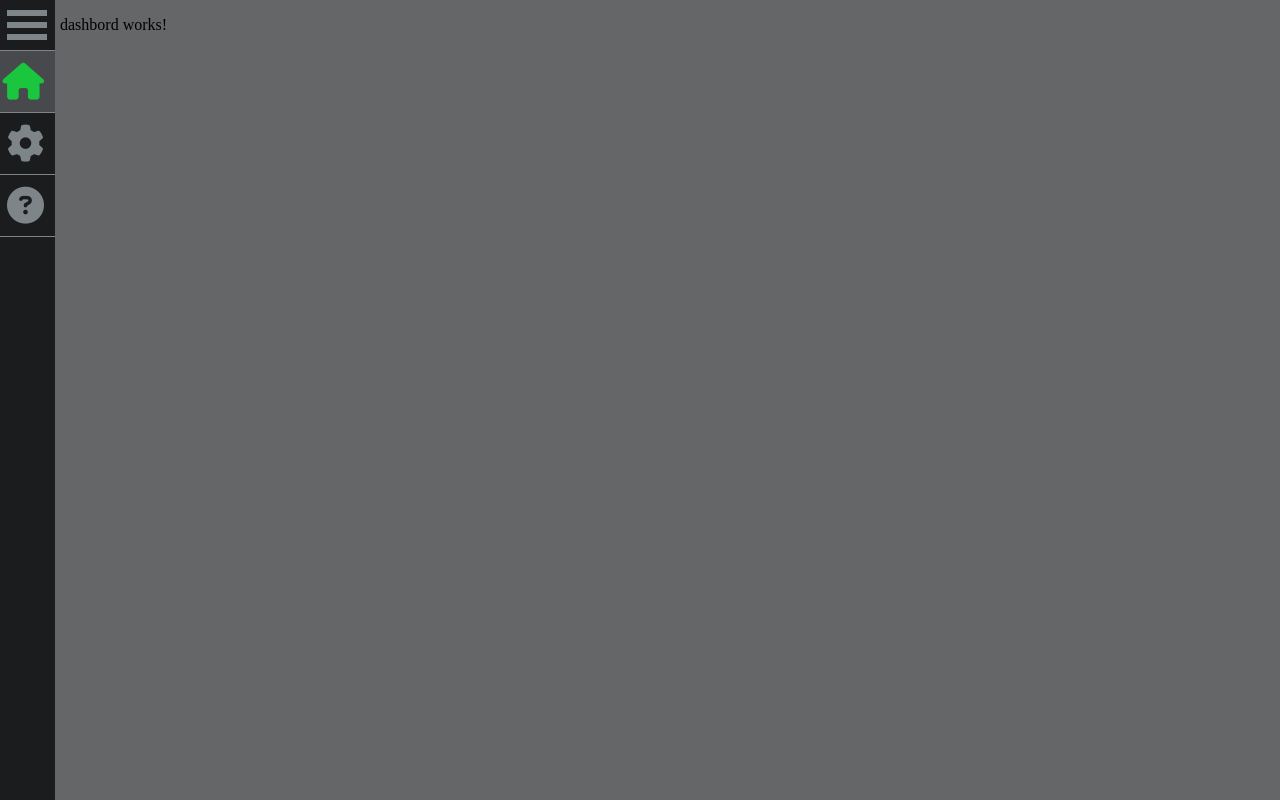
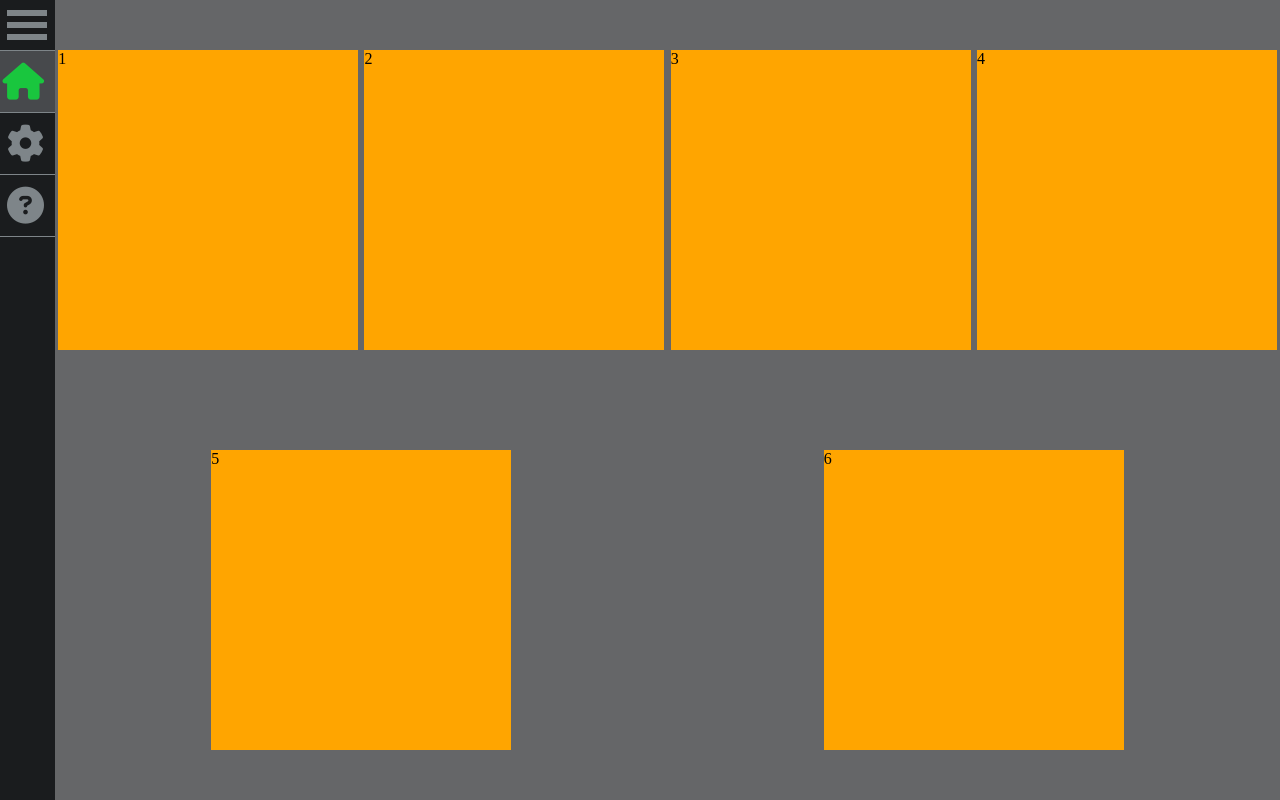
Before and after one commit to RunningAroundInCircles/HomeAutomation, an Angular app: page /dashbord in a window 1280 px wide. Built offline with nearby package versions, Linux system fonts and the light colour scheme.

Commit message:
Dashbord tags with flex added (Testing)

```diff
--- a/src/app/app.component.css
+++ b/src/app/app.component.css
@@ -1,16 +1,16 @@
 main
 {
     display: flex;
-    height: 100vh;
+    min-height: 100vh;
     width: auto;
-    overflow-x: hidden;
 }
 
 nav
 {
     display: flex;
+    flex-shrink: 0;
     flex-flow: column nowrap;
-    height: 100%;
+    min-height: 100%;
     width: 200px;
     background-color: #1a1c1e;
 }
@@ -31,7 +31,7 @@ nav
 
 .navButton span /*Text*/
 {
-    flex: 2 0 auto;
+    flex: 2 0 0;
     font-family: 'Ubuntu', sans-serif;
     font-size: 24px;
     text-decoration: none;
@@ -40,7 +40,7 @@ nav
 
 .navButton i /*Icon*/
 {
-    flex: 0 0 auto;
+    flex: 0 0 0;
     font-size: 37px;
     margin-right: 11px;
 }
@@ -119,8 +119,5 @@ nav
 /*#endregion*/
 
 /*#region - Router outlet*/
-.outlet /*Wrapper for outlet*/
-{
-    margin-left: 5px;
-}
+
 /*#endregion*/
--- a/src/app/dashbord/dashbord.component.css
+++ b/src/app/dashbord/dashbord.component.css
@@ -0,0 +1,16 @@
+main
+{
+    min-height: 100vh;
+    display: flex;
+    flex-flow: row wrap;
+    justify-content: space-around;
+    align-content: space-around;
+}
+
+.container{
+    display: flex;
+    flex: 1 0 1;
+    height: 300px;
+    width: 300px;
+    background-color:orange;
+}
--- a/src/app/dashbord/dashbord.component.html
+++ b/src/app/dashbord/dashbord.component.html
@@ -1,3 +1,8 @@
-<p>
-  dashbord works!
-</p>
+<main>
+  <div id="" class="container">1</div>
+  <div id="" class="container">2</div>
+  <div id="" class="container">3</div>
+  <div id="" class="container">4</div>
+  <div id="" class="container">5</div>
+  <div id="" class="container">6</div>
+</main>
```
